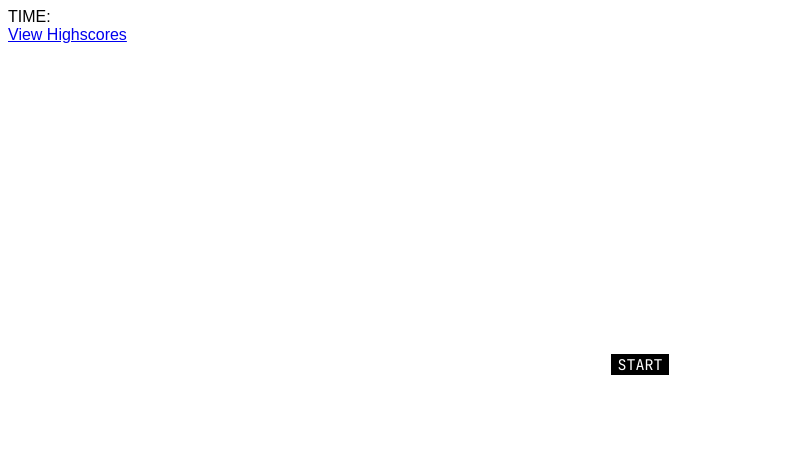
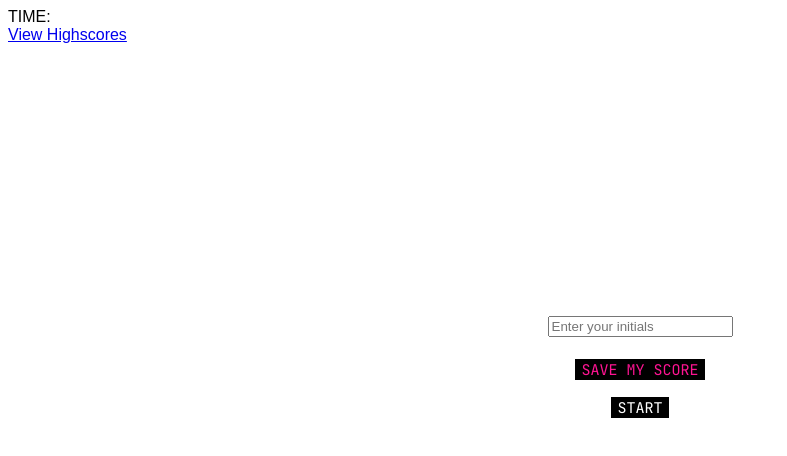
Before and after one commit to ya1sec/codequiz, a plain HTML site: page index.html in a window 1280 px wide. Shown: the top 456 px of the page, without its empty margins (0-787 px from the left). Drawn offline with Linux system fonts and the light colour scheme; a web font is replaced by a local one.

Commit message:
added save highscore elements

```diff
--- a/index.html
+++ b/index.html
@@ -9,9 +9,19 @@
   <body>
     <main id="main">
       <div id="time">TIME: <span id="secondsleft"></span></div>
-      <a href="#" id="viewhighscores">View Highscores</a>
+      <a href="#" id="viewscores">View Highscores</a>
 
       <div class="container">
+        <div class="scoreinput-container">
+          <input
+            type="text"
+            class="initials"
+            id="initials-input"
+            placeholder="Enter your initials"
+          />
+          <br />
+          <button id="save-btn" class="btn save-btn">SAVE MY SCORE</button>
+        </div>
         <div id="question-container" class="hide">
           <h3 id="question">Question</h3>
           <div id="answer-buttons" class="btn-grid">
@@ -20,7 +30,6 @@
             <button class="btn" id="c3" type="button">Answer 3</button> <br />
             <button class="btn" id="c4" type="button">Answer 4</button> <br />
             <br />
-            <div id="result-container"><span id="result"></span></div>
           </div>
         </div>
         <div class="controls">
@@ -32,3 +41,4 @@
     <script src="script.js"></script>
   </body>
 </html>
+<!-- TODO: CREATE HIGHSCORE ELEMENTS -->
--- a/script.js
+++ b/script.js
@@ -78,7 +78,7 @@ function selectAnswer(e) {
     nextButton.classList.remove("hide");
     // if there are no more questions, display restart button and hide next button... TODO: display score, request initials, save score
   } else {
-    startButton.innerText = "restart";
+    startButton.innerText = "RESTART";
     startButton.classList.remove("hide");
     questionContainerEl.classList.add("hide");
     document.body.classList.remove("correct");
@@ -104,7 +104,7 @@ function setStatusClass(element, correct) {
 // ARRAY OF QUESTIONS AND ANSWERS
 // questions:
 // answers:
-// correctAnswer:
+// correct?:
 
 var questions = [
   {
@@ -162,10 +162,6 @@ var questions = [
 
 // THEN a timer starts and I am presented with a question
 
-// TODO: WHEN I answer a question
-
-// THEN I am presented with another question
-
 // TODO: WHEN I answer a question incorrectly
 
 // THEN time is subtracted from the clock
--- a/style.css
+++ b/style.css
@@ -54,6 +54,18 @@ body {
   min-height: 80vh;
 }
 
+.scoreinput-container {
+  display: flex;
+
+  flex-direction: column;
+
+  align-items: center;
+
+  justify-content: center;
+
+  padding: 10px;
+}
+
 body.correct {
   background-color: forestgreen;
 }
@@ -100,6 +112,16 @@ body.wrong {
   background-color: #8b2222;
 }
 
+.save-btn {
+  color: deeppink;
+  display: flex;
+  flex-direction: column;
+
+  align-items: center;
+
+  justify-content: center;
+}
+
 .hide {
   display: none;
 }
```
